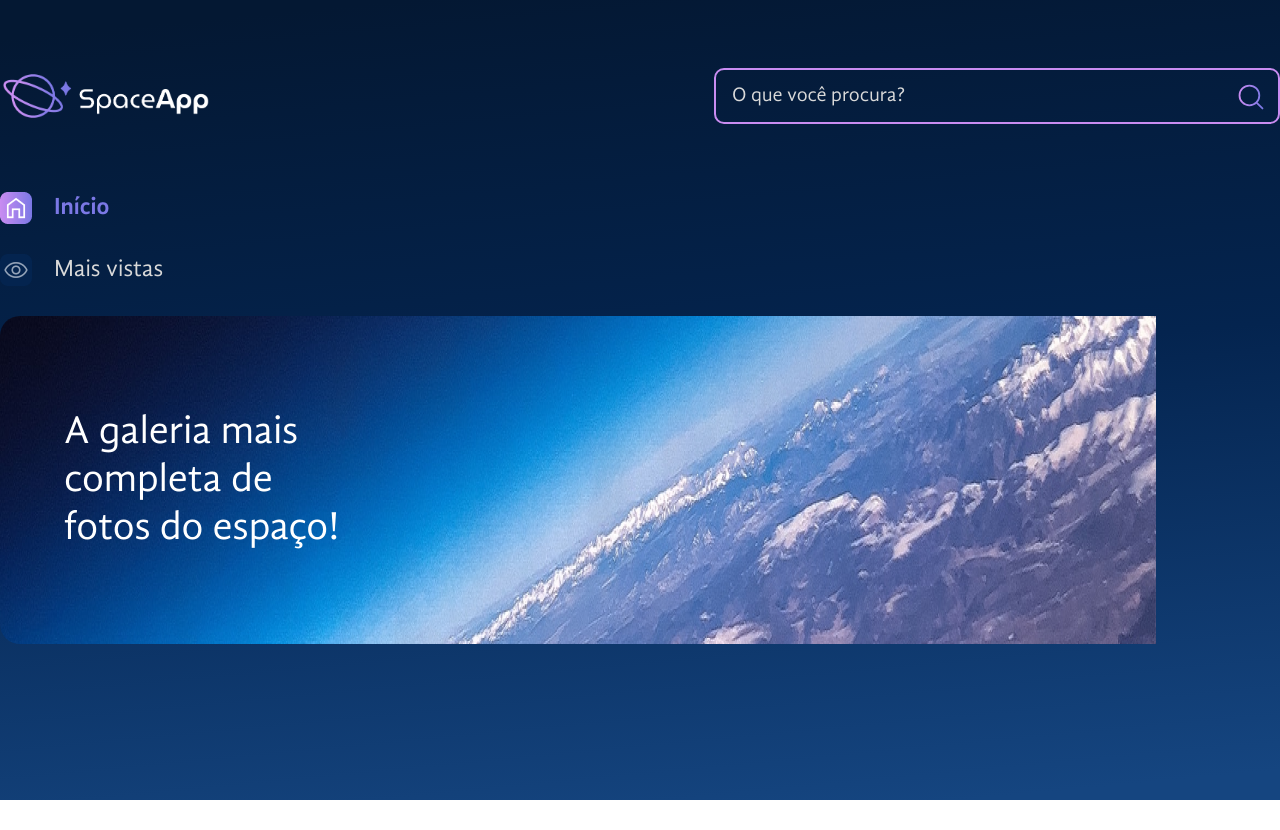
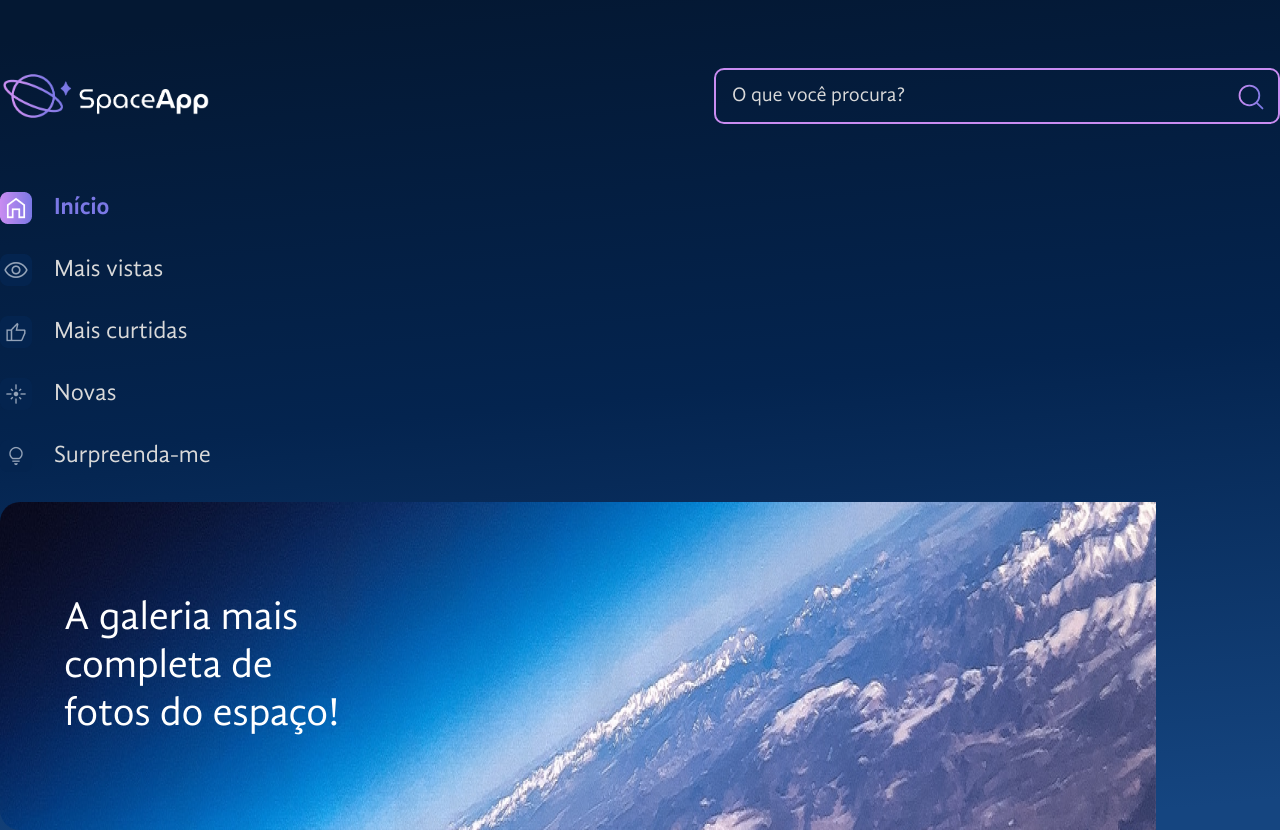
Before and after one commit to tenoriobn/space-styled-components, a React (Vite) app: page / in a window 1280 px wide. Before the commit the page ends 800 px from the top, so only its background shows below. Built offline with nearby package versions, Linux system fonts and the light colour scheme.

Commit message:
Adicionando mais itens de navegação

```diff
--- a/src/componentes/BarraLateral/index.jsx
+++ b/src/componentes/BarraLateral/index.jsx
@@ -27,6 +27,24 @@ const BarraLateral = () => {
                     >
                         Mais vistas
                     </ItemNavegacao>
+                    <ItemNavegacao
+                        iconeAtivo="/icones/mais-curtidas-ativo.png"
+                        iconeInativo="/icones/mais-curtidas-inativo.png"
+                    >
+                        Mais curtidas
+                    </ItemNavegacao>
+                    <ItemNavegacao
+                        iconeAtivo="/icones/novas-ativo.png"
+                        iconeInativo="/icones/novas-inativo.png"
+                    >
+                        Novas
+                    </ItemNavegacao>
+                    <ItemNavegacao
+                        iconeAtivo="/icones/surpreenda-me-ativo.png"
+                        iconeInativo="/icones/surpreenda-me-inativo.png"
+                    >
+                        Surpreenda-me
+                    </ItemNavegacao>
                 </ListaEstilizada>
             </nav>
         </aside>
```
